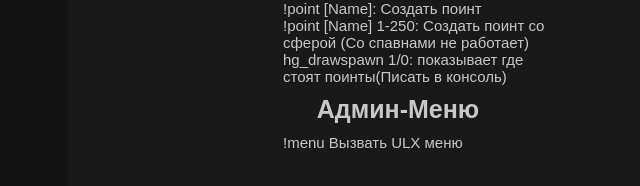
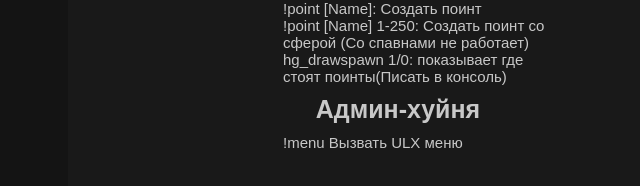
Before and after one commit to buerak0/closedgrad, a plain HTML site: page admins.html in a window 1280 px wide. Shown: the part 332-518 px from the top of the page, 237-877 px from the left. Drawn offline with Linux system fonts and the light colour scheme.

Commit message:
Update admins.html

```diff
--- a/admins.html
+++ b/admins.html
@@ -52,7 +52,7 @@
                 !point [Name] 1-250: Создать поинт со сферой (Со спавнами не работает)
                  hg_drawspawn 1/0: показывает где стоят поинты(Писать в консоль)<br>
             </p>
-            <h2>Админ-Меню</h2>
+            <h2>Админ-хуйня</h2>
             <p>
                 !menu Вызвать ULX меню<br>
 
```
